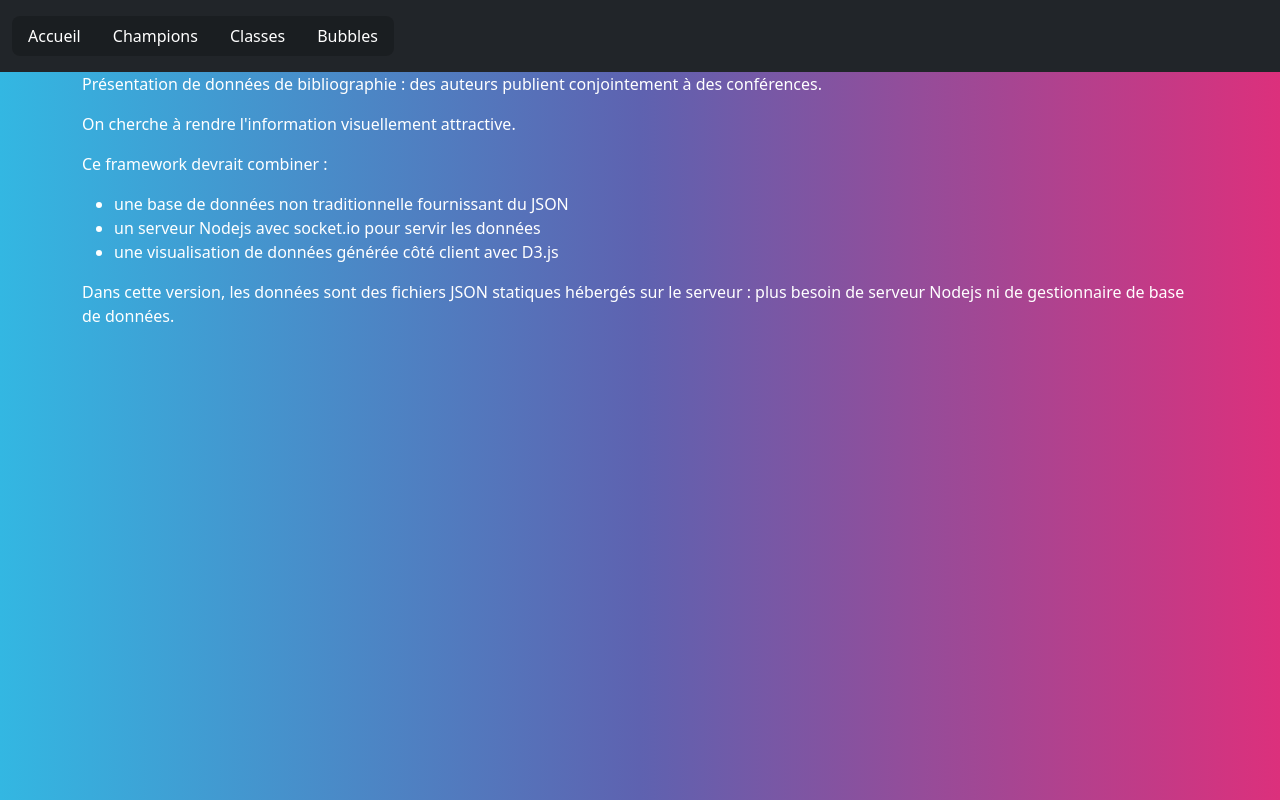
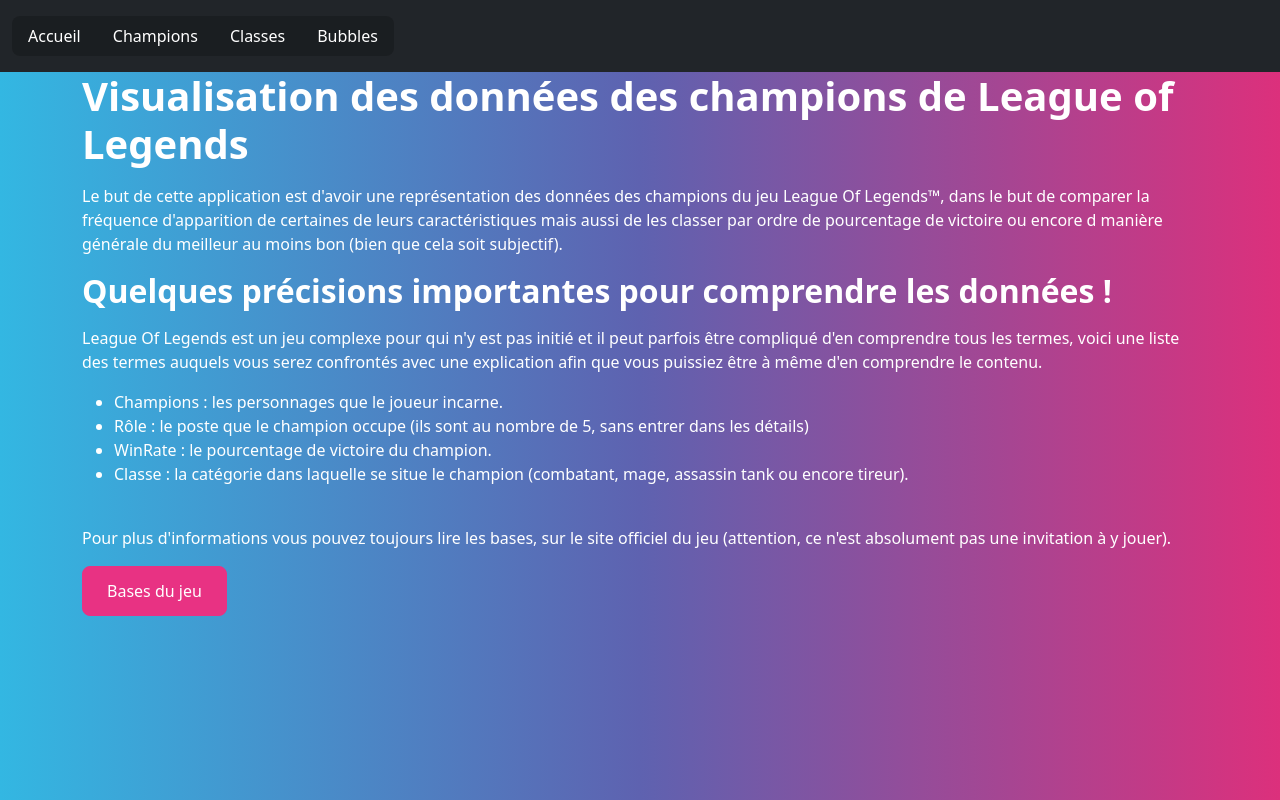
Before and after one commit to Turlututur/docker-framework-bdd, a plain HTML site: page ui/index.html in a window 1280 px wide. Drawn offline with Linux system fonts and the light colour scheme.

Commit message:
Finalisation du projet

```diff
--- a/ui/index.html
+++ b/ui/index.html
@@ -1,12 +1,7 @@
 <!DOCTYPE html>
-<!--
-To change this license header, choose License Headers in Project Properties.
-To change this template file, choose Tools | Templates
-and open the template in the editor.
--->
 <html>
     <head>
-        <title>TODO supply a title</title>
+        <title>Accueil</title>
         <meta charset="UTF-8">
         <script type="text/javascript" src="js/d3.min.js"></script>
         <link rel="stylesheet" href="css/bootstrap.min.css"/>
@@ -33,22 +28,36 @@
         </div>
     </nav>
         <section id="content">
-            <div class="container" id="d3-content">
-                <p>Pr&eacute;sentation de donn&eacute;es de
-                    bibliographie&nbsp;: des auteurs publient conjointement
-                    &agrave; des conf&eacute;rences. </p>
-                <p>On cherche &agrave; rendre
-                    l'information visuellement attractive.</p>
-                <p>Ce framework devrait combiner&nbsp;:</p>
-                <ul><li>une base de donn&eacute;es non traditionnelle fournissant du JSON</li>
-                    <li>un serveur Nodejs avec socket.io pour servir les données</li>
-                    <li>une visualisation de donn&eacute;es générée côté client avec D3.js</li>
+            <div class="container">
+                <h1>Visualisation des données des champions de League of Legends</h1>
+                <p>
+                    Le but de cette application est d'avoir une représentation des données des champions du jeu League Of Legends™, dans le but de comparer
+                    la fréquence d'apparition de certaines de leurs caractéristiques mais aussi de
+                    les classer par ordre de pourcentage de victoire ou encore d manière générale du meilleur au moins bon (bien que cela soit subjectif).
+                </p>
+                <h2>Quelques précisions importantes pour comprendre les données !</h2>
+                <p>League Of Legends est un jeu complexe pour qui n'y est pas initié et il peut parfois être compliqué
+                    d'en comprendre tous les termes, voici une liste des termes auquels vous serez confrontés avec une explication
+                    afin que vous puissiez être à même d'en comprendre le contenu.
+                </p>
+                <ul>
+                    <li>
+                        Champions : les personnages que le joueur incarne.
+                    </li>
+                    <li>
+                        Rôle : le poste que le champion occupe (ils sont au nombre de 5, sans entrer dans les détails)
+                    </li>
+                    <li>
+                        WinRate : le pourcentage de victoire du champion.
+                    </li>
+                    <li>
+                        Classe : la catégorie dans laquelle se situe le champion (combatant, mage, assassin tank ou encore tireur).
+                    </li>
                 </ul>
-                <p>Dans cette version, les données sont des fichiers JSON
-                    statiques hébergés sur le serveur&nbsp: plus besoin de serveur
-                    Nodejs ni de gestionnaire de base de données.</p>
+                <p><br>Pour plus d'informations vous pouvez toujours lire les bases, sur le site officiel du jeu (attention, ce n'est absolument pas une invitation à y jouer).</p>
+                    <a href="https://www.leagueoflegends.com/fr-fr/how-to-play/#:~:text=League%20of%20Legends%20est%20un,ennemies%20pour%20d%C3%A9crocher%20la%20victoire."
+                    target="_blank" type="button" class="btn btn-primary">Bases du jeu</a>
             </div>
-            <div id="nconf"></div>
         </section>
    </body>
 
```
Also changed, not shown: ui/404.html (+0 -5 lines), ui/bubbles.html (+0 -5 lines), ui/champions.html (+0 -5 lines), ui/classes.html (+0 -5 lines), 9 other files.
